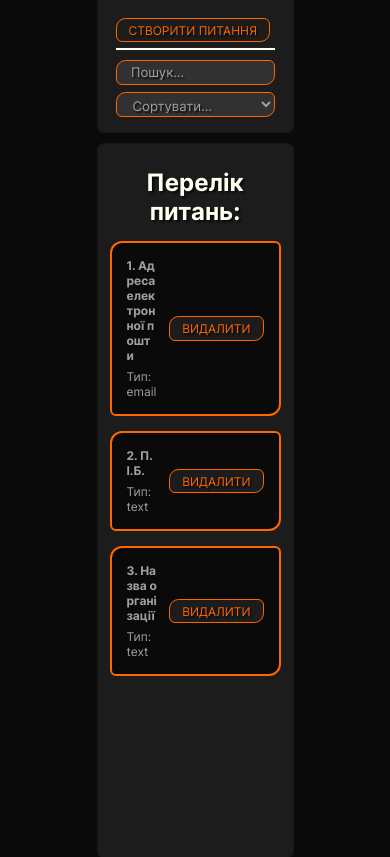
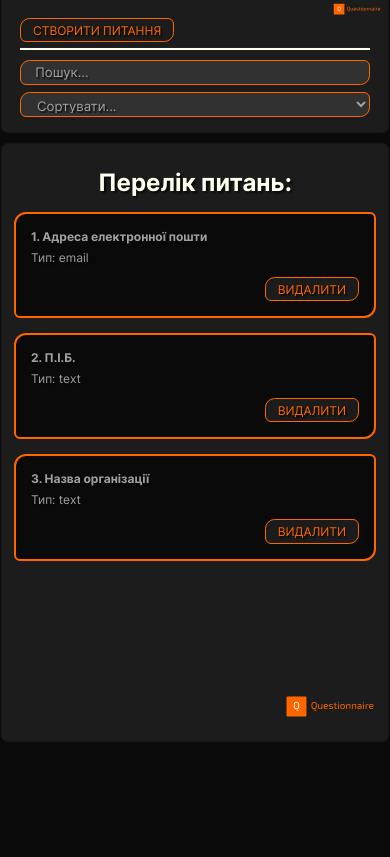
Before and after one commit to sergeiown/questionnaire, a React (Create React App) app: page / in a window 390 px wide. Built offline with nearby package versions, Linux system fonts and the light colour scheme.

Commit message:
add adaptation for mobile devices

```diff
--- a/src/components/UI/MyModal/MyModal.module.css
+++ b/src/components/UI/MyModal/MyModal.module.css
@@ -16,6 +16,16 @@
   width: 45vw;
   min-width: 15rem;
 }
+@media only screen and (max-width: 1200px) and (orientation: landscape) {
+  .myModal .myModalContent {
+    width: 95vw;
+  }
+}
+@media only screen and (max-width: 1200px) and (orientation: portrait) {
+  .myModal .myModalContent {
+    width: 99vw;
+  }
+}
 .myModal .myModalContent form {
   display: flex;
   flex-direction: column;
--- a/src/styles/App.css
+++ b/src/styles/App.css
@@ -79,6 +79,16 @@ body .App {
   height: 100vh;
   position: relative;
 }
+@media only screen and (max-width: 1200px) and (orientation: landscape) {
+  body .App {
+    width: 95vw;
+  }
+}
+@media only screen and (max-width: 1200px) and (orientation: portrait) {
+  body .App {
+    width: 99vw;
+  }
+}
 body .App .controlPanel {
   position: fixed;
   top: 0;
@@ -87,8 +97,18 @@ body .App .controlPanel {
   height: 11rem;
   padding: 1.5rem;
   border-radius: 0 0 0.5rem 0.5rem;
-  background: #1c1c1c url("../assets/logo/logo.svg") no-repeat 99% -15%/20%;
+  background: #1c1c1c url("../assets/logo/logo.svg") no-repeat 100% -10%/16%;
   box-shadow: 0 0 0.2rem #313131;
+}
+@media only screen and (max-width: 1200px) and (orientation: landscape) {
+  body .App .controlPanel {
+    width: 95vw;
+  }
+}
+@media only screen and (max-width: 1200px) and (orientation: portrait) {
+  body .App .controlPanel {
+    width: 99vw;
+  }
 }
 body .App .controlPanel hr {
   border: #fffff0 1px solid;
@@ -101,7 +121,7 @@ body .App .controlPanel hr {
   margin: 12rem 0 0 0;
   padding: 1rem;
   text-shadow: 2px 2px 2px #0a0a0a;
-  background: #1c1c1c url("../assets/logo/logo.svg") no-repeat 100% 105%/30%;
+  background: #1c1c1c url("../assets/logo/logo.svg") no-repeat bottom right/30%;
   box-shadow: 0 0 0.2rem #313131;
   border-radius: 0.5rem;
 }
@@ -120,6 +140,17 @@ body .App .controlPanel hr {
   justify-content: space-between;
   align-items: center;
   gap: 1rem;
+}
+@media only screen and (max-width: 1200px) and (orientation: portrait) {
+  .postList .post {
+    flex-direction: column;
+    align-items: flex-start;
+  }
+}
+@media only screen and (max-width: 1200px) and (orientation: portrait) {
+  .postList .post__btns {
+    align-self: flex-end;
+  }
 }
 .postList .post__content {
   display: flex;
--- a/src/styles/_body.scss
+++ b/src/styles/_body.scss
@@ -19,6 +19,14 @@ body {
         height: 100vh;
         position: relative;
 
+        @media only screen and (max-width: 1200px) and (orientation: landscape) {
+            width: 95vw;
+        }
+
+        @media only screen and (max-width: 1200px) and (orientation: portrait) {
+            width: 99vw;
+        }
+
         .controlPanel {
             position: fixed;
             top: 0;
@@ -27,8 +35,16 @@ body {
             height: 11rem;
             padding: 1.5rem;
             border-radius: 0 0 0.5rem 0.5rem;
-            background: $color-dark url('../assets/logo/logo.svg') no-repeat 99% -15% / 20%;
+            background: $color-dark url('../assets/logo/logo.svg') no-repeat 100% -10% / 16%;
             box-shadow: 0 0 0.2rem $color-gray-darker;
+
+            @media only screen and (max-width: 1200px) and (orientation: landscape) {
+                width: 95vw;
+            }
+
+            @media only screen and (max-width: 1200px) and (orientation: portrait) {
+                width: 99vw;
+            }
 
             hr {
                 border: $color-ivory 1px solid;
--- a/src/styles/_postList.scss
+++ b/src/styles/_postList.scss
@@ -5,7 +5,7 @@
     margin: 12rem 0 0 0;
     padding: 1rem;
     text-shadow: 2px 2px 2px $color-black;
-    background: $color-dark url('../assets/logo/logo.svg') no-repeat 100% 105% / 30%;
+    background: $color-dark url('../assets/logo/logo.svg') no-repeat bottom right / 30%;
     box-shadow: 0 0 0.2rem $color-gray-darker;
     border-radius: 0.5rem;
 
@@ -26,6 +26,17 @@
         align-items: center;
         gap: 1rem;
 
+        @media only screen and (max-width: 1200px) and (orientation: portrait) {
+            flex-direction: column;
+            align-items: flex-start;
+        }
+
+        &__btns {
+            @media only screen and (max-width: 1200px) and (orientation: portrait) {
+                align-self: flex-end;
+            }
+        }
+
         &__content {
             display: flex;
             flex-direction: column;
```
Also changed, not shown: src/components/UI/MyModal/MyModal.module.scss (+8 -0 lines).
